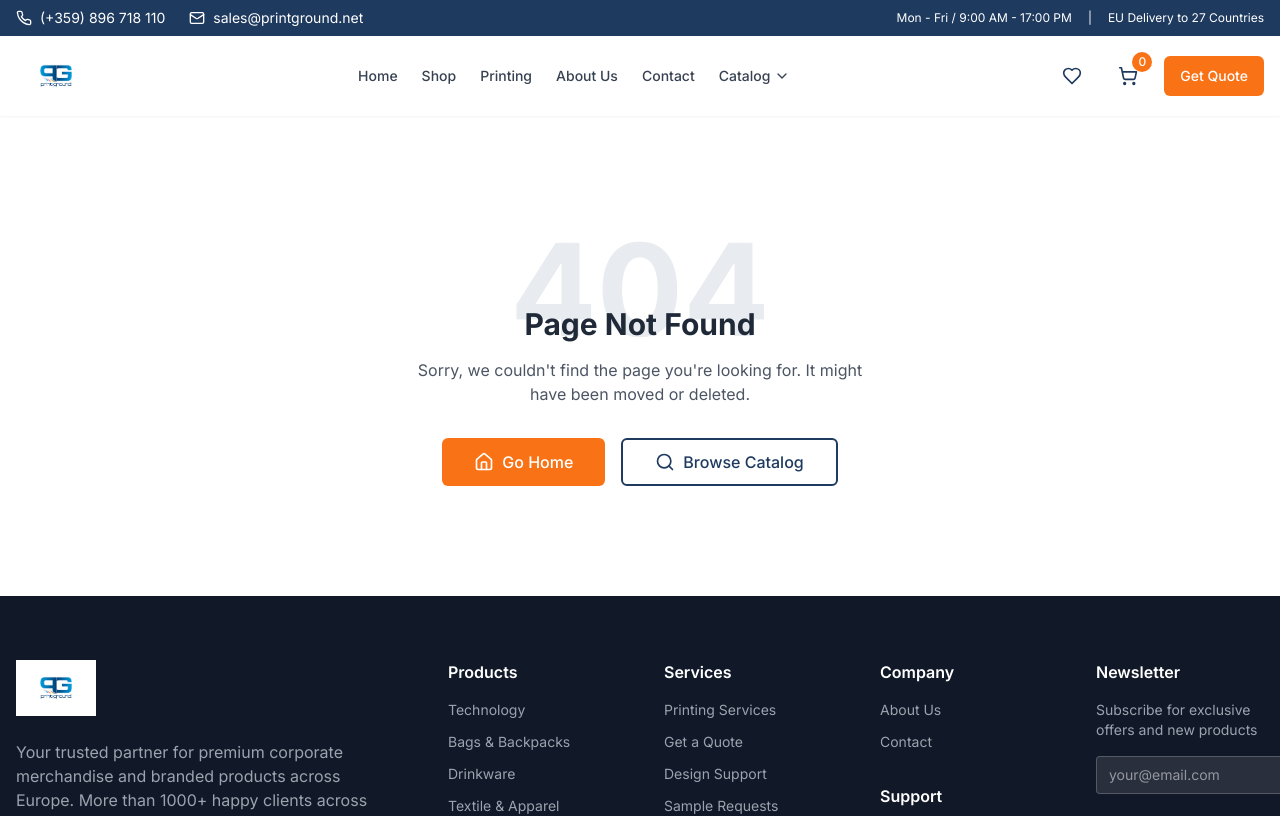
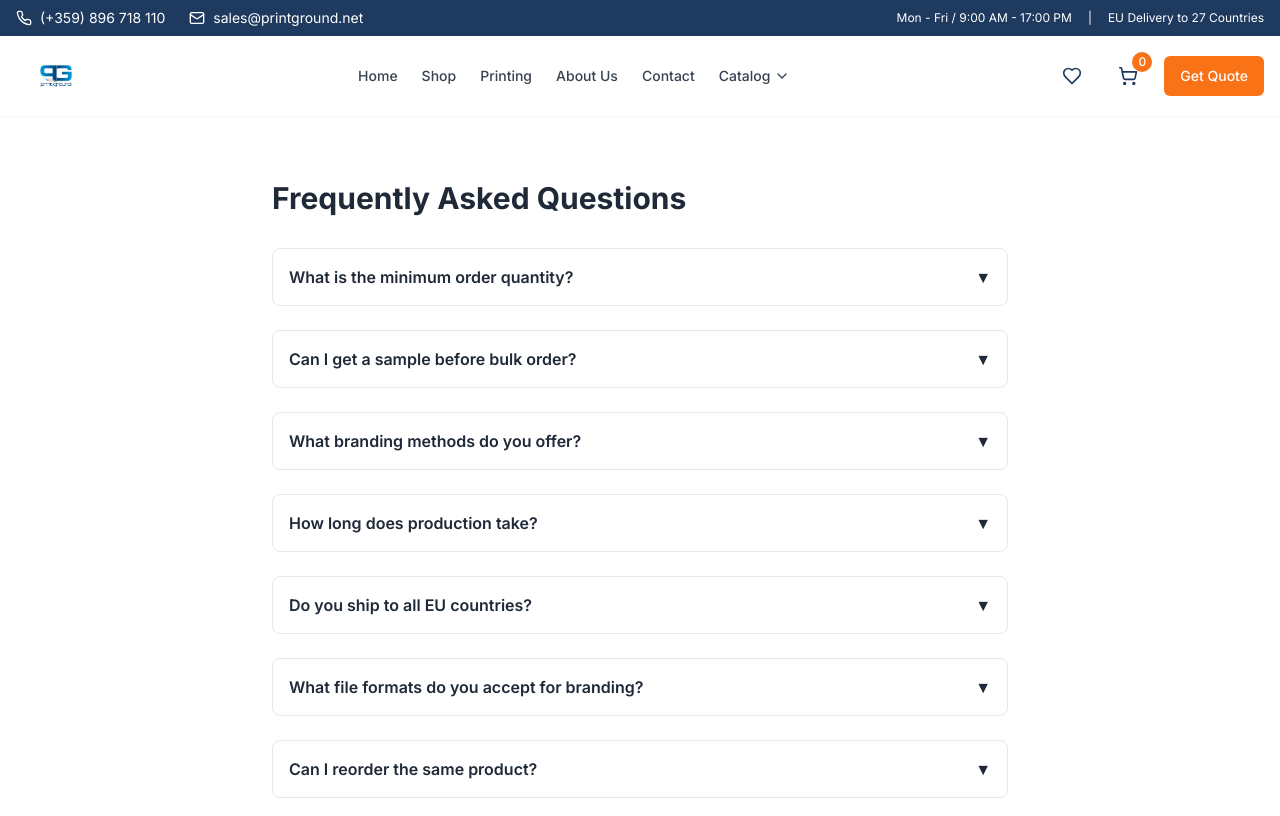
Before and after one commit to BozhidarVladimirov/printgroundeu, a Next.js app: page /faq in a window 1280 px wide. Before the commit this address had no page. Shown: the top 816 px of the page. Built offline with nearby package versions, Linux system fonts and the light colour scheme.

Commit message:
Add FAQ and Shipping pages

```diff
--- /dev/null
+++ b/src/app/faq/page.tsx
@@ -0,0 +1,72 @@
+export default function FAQPage() {
+  return (
+    <main className="max-w-3xl mx-auto px-4 py-16">
+      <h1 className="text-3xl font-bold mb-8">Frequently Asked Questions</h1>
+      <div className="space-y-6">
+        <details className="group border rounded-lg p-4">
+          <summary className="font-semibold cursor-pointer list-none flex justify-between items-center">
+            What is the minimum order quantity?
+            <span className="transition-transform group-open:rotate-180">▼</span>
+          </summary>
+          <p className="mt-3 text-gray-600">Most products have a minimum order of 25 pieces. Some items may have higher minimums depending on customization options.</p>
+        </details>
+
+        <details className="group border rounded-lg p-4">
+          <summary className="font-semibold cursor-pointer list-none flex justify-between items-center">
+            Can I get a sample before bulk order?
+            <span className="transition-transform group-open:rotate-180">▼</span>
+          </summary>
+          <p className="mt-3 text-gray-600">Yes, we offer sample orders for most products. Contact our sales team for pricing and availability.</p>
+        </details>
+
+        <details className="group border rounded-lg p-4">
+          <summary className="font-semibold cursor-pointer list-none flex justify-between items-center">
+            What branding methods do you offer?
+            <span className="transition-transform group-open:rotate-180">▼</span>
+          </summary>
+          <p className="mt-3 text-gray-600">We offer Screen Printing, Digital Printing, Embroidery, Laser Engraving, and UV Printing. The available methods depend on the product material and design complexity.</p>
+        </details>
+
+        <details className="group border rounded-lg p-4">
+          <summary className="font-semibold cursor-pointer list-none flex justify-between items-center">
+            How long does production take?
+            <span className="transition-transform group-open:rotate-180">▼</span>
+          </summary>
+          <p className="mt-3 text-gray-600">Standard production is 5-7 business days. Express production (24-48 hours) is available for urgent orders at an additional cost.</p>
+        </details>
+
+        <details className="group border rounded-lg p-4">
+          <summary className="font-semibold cursor-pointer list-none flex justify-between items-center">
+            Do you ship to all EU countries?
+            <span className="transition-transform group-open:rotate-180">▼</span>
+          </summary>
+          <p className="mt-3 text-gray-600">Yes, we deliver to all 27 EU member states. Delivery times vary from 2-5 business days depending on the destination.</p>
+        </details>
+
+        <details className="group border rounded-lg p-4">
+          <summary className="font-semibold cursor-pointer list-none flex justify-between items-center">
+            What file formats do you accept for branding?
+            <span className="transition-transform group-open:rotate-180">▼</span>
+          </summary>
+          <p className="mt-3 text-gray-600">We accept AI, EPS, PDF, and high-resolution PNG/JPG files. Vector formats are preferred for best print quality.</p>
+        </details>
+
+        <details className="group border rounded-lg p-4">
+          <summary className="font-semibold cursor-pointer list-none flex justify-between items-center">
+            Can I reorder the same product?
+            <span className="transition-transform group-open:rotate-180">▼</span>
+          </summary>
+          <p className="mt-3 text-gray-600">Yes, reorders are easy. Your artwork and settings are saved in our system for quick reprocessing.</p>
+        </details>
+
+        <details className="group border rounded-lg p-4">
+          <summary className="font-semibold cursor-pointer list-none flex justify-between items-center">
+            What payment methods do you accept?
+            <span className="transition-transform group-open:rotate-180">▼</span>
+          </summary>
+          <p className="mt-3 text-gray-600">We accept bank transfer, credit card, and PayPal. Net-30 terms available for approved business accounts.</p>
+        </details>
+      </div>
+    </main>
+  )
+}
--- /dev/null
+++ b/src/app/shipping/page.tsx
@@ -0,0 +1,43 @@
+export default function ShippingPage() {
+  return (
+    <main className="max-w-3xl mx-auto px-4 py-16">
+      <h1 className="text-3xl font-bold mb-8">Shipping Information</h1>
+
+      <div className="space-y-8">
+        <section>
+          <h2 className="text-xl font-semibold mb-4">Delivery Coverage</h2>
+          <p className="text-gray-600">We deliver to all 27 EU countries including Austria, Belgium, Bulgaria, Croatia, Cyprus, Czech Republic, Denmark, Estonia, Finland, France, Germany, Greece, Hungary, Ireland, Italy, Latvia, Lithuania, Luxembourg, Malta, Netherlands, Poland, Portugal, Romania, Slovakia, Slovenia, Spain, and Sweden.</p>
+        </section>
+
+        <section>
+          <h2 className="text-xl font-semibold mb-4">Production & Delivery Times</h2>
+          <div className="space-y-4">
+            <div className="border rounded-lg p-4">
+              <h3 className="font-medium">Standard Production</h3>
+              <p className="text-gray-600">5-7 business days for production, followed by 2-5 business days for delivery depending on destination.</p>
+            </div>
+            <div className="border rounded-lg p-4">
+              <h3 className="font-medium">Express Production (24-48h)</h3>
+              <p className="text-gray-600">Get your order produced within 24-48 hours. Additional express delivery available for urgent needs.</p>
+            </div>
+          </div>
+        </section>
+
+        <section>
+          <h2 className="text-xl font-semibold mb-4">Shipping Costs</h2>
+          <p className="text-gray-600">Shipping costs are calculated based on order weight, dimensions, and destination. Free shipping is available for orders over €500 within mainland EU.</p>
+        </section>
+
+        <section>
+          <h2 className="text-xl font-semibold mb-4">Tracking Your Order</h2>
+          <p className="text-gray-600">Once your order ships, you will receive a tracking number via email. You can track your shipment in real-time through our partner carriers.</p>
+        </section>
+
+        <section>
+          <h2 className="text-xl font-semibold mb-4">Packaging</h2>
+          <p className="text-gray-600">All products are carefully packaged to ensure safe delivery. Custom packaging options available for corporate orders upon request.</p>
+        </section>
+      </div>
+    </main>
+  )
+}
```
